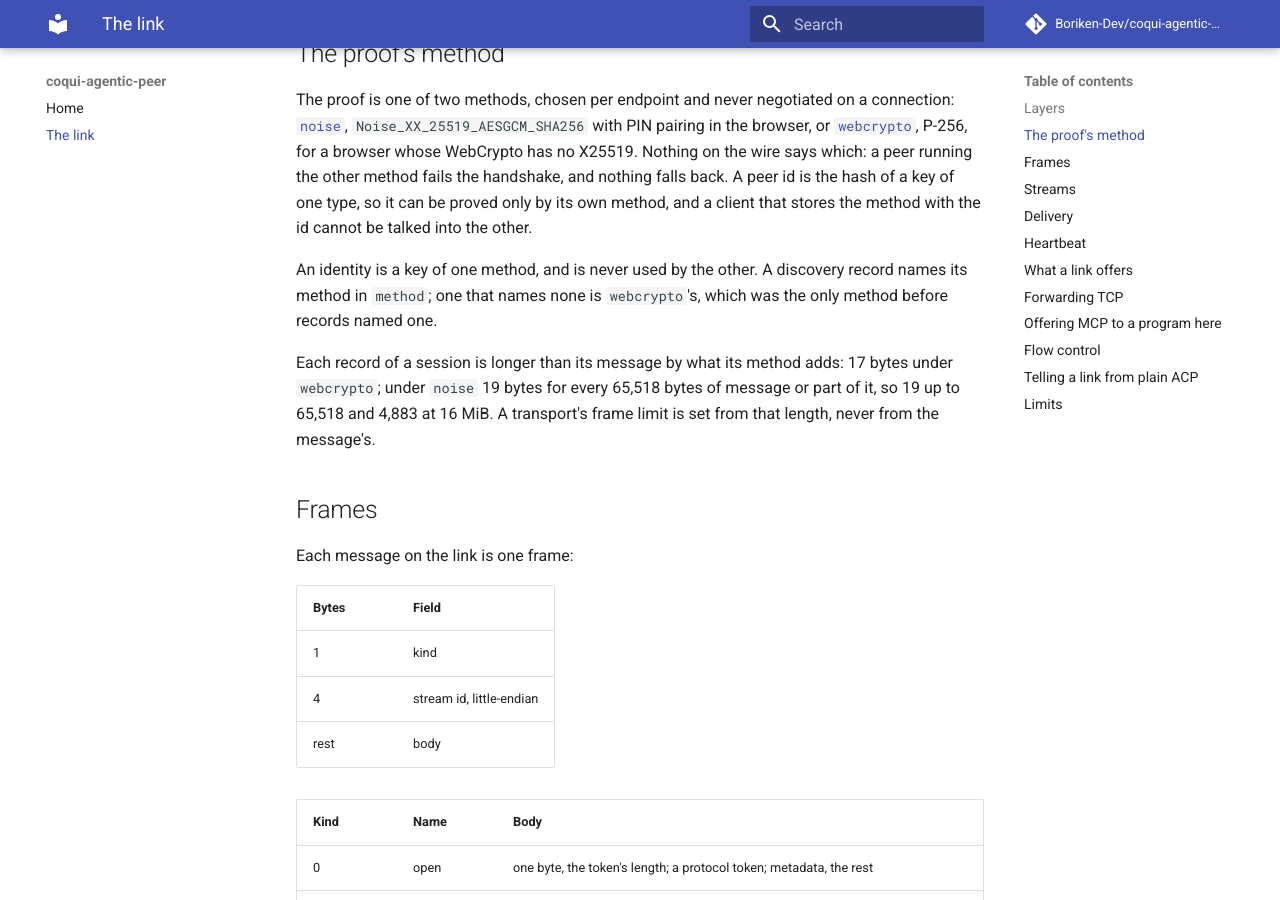
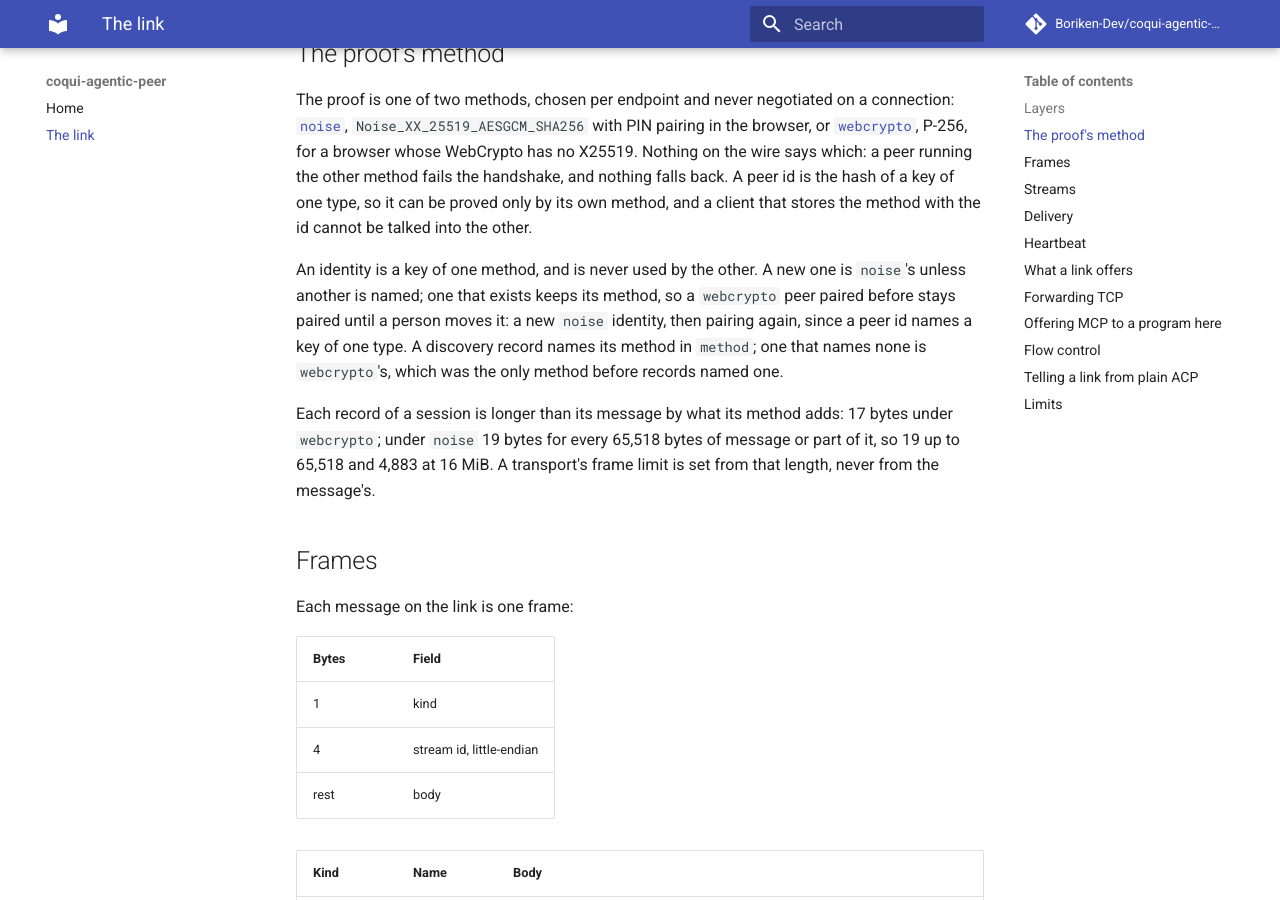
Before and after one commit to Boriken-Dev/coqui-agentic-peer, an MkDocs documentation site: the page built from docs/link.md, in a window 1280 px wide and 900 px high, scrolled down 703 px. Built offline with MkDocs 1.6.1 and Material for MkDocs 9.7.7, drawn with Linux system fonts in a browser that asks for light colours; comment, search, counter and statistics services are not loaded.

Commit message:
feat: a new identity proves by Noise unless a method is named
An existing identity keeps its method, so a WebCrypto home and the peers
paired with it keep working until a person pairs them again under a
Noise identity.

```diff
--- a/docs/link.md
+++ b/docs/link.md
@@ -17,7 +17,7 @@ A stream carries a protocol's messages unchanged. The link adds finding and reac
 
 The proof is one of two methods, chosen per endpoint and never negotiated on a connection: [`noise`](https://github.com/Boriken-Dev/coqui-peer-noise), `Noise_XX_25519_AESGCM_SHA256` with PIN pairing in the browser, or [`webcrypto`](https://github.com/Boriken-Dev/coqui-peer-webcrypto), P-256, for a browser whose WebCrypto has no X25519. Nothing on the wire says which: a peer running the other method fails the handshake, and nothing falls back. A peer id is the hash of a key of one type, so it can be proved only by its own method, and a client that stores the method with the id cannot be talked into the other.
 
-An identity is a key of one method, and is never used by the other. A discovery record names its method in `method`; one that names none is `webcrypto`'s, which was the only method before records named one.
+An identity is a key of one method, and is never used by the other. A new one is `noise`'s unless another is named; one that exists keeps its method, so a `webcrypto` peer paired before stays paired until a person moves it: a new `noise` identity, then pairing again, since a peer id names a key of one type. A discovery record names its method in `method`; one that names none is `webcrypto`'s, which was the only method before records named one.
 
 Each record of a session is longer than its message by what its method adds: 17 bytes under `webcrypto`; under `noise` 19 bytes for every 65,518 bytes of message or part of it, so 19 up to 65,518 and 4,883 at 16 MiB. A transport's frame limit is set from that length, never from the message's.
 
```
Also changed, not shown: CHANGELOG.md (+1 -1 lines), crates/coqui-agentic-peer/AGENTS.md (+1 -1 lines), 1 other file.
